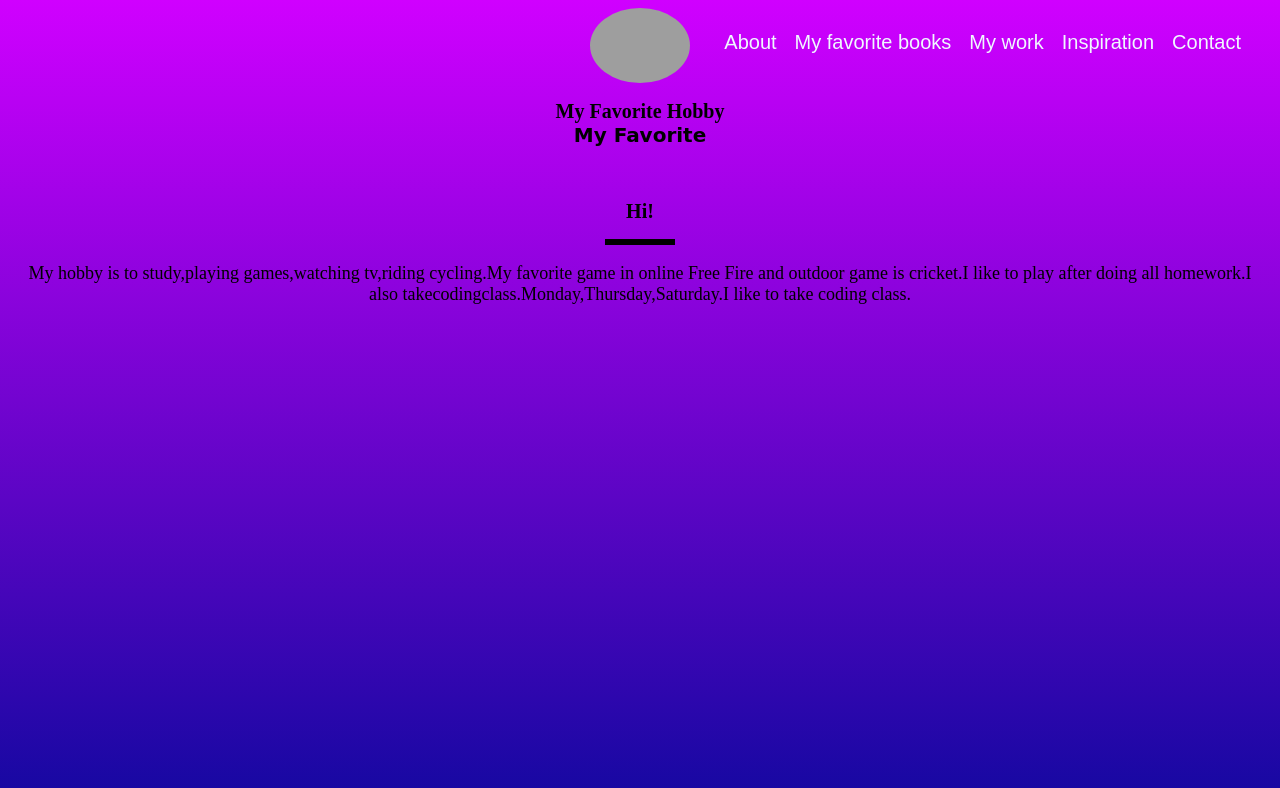
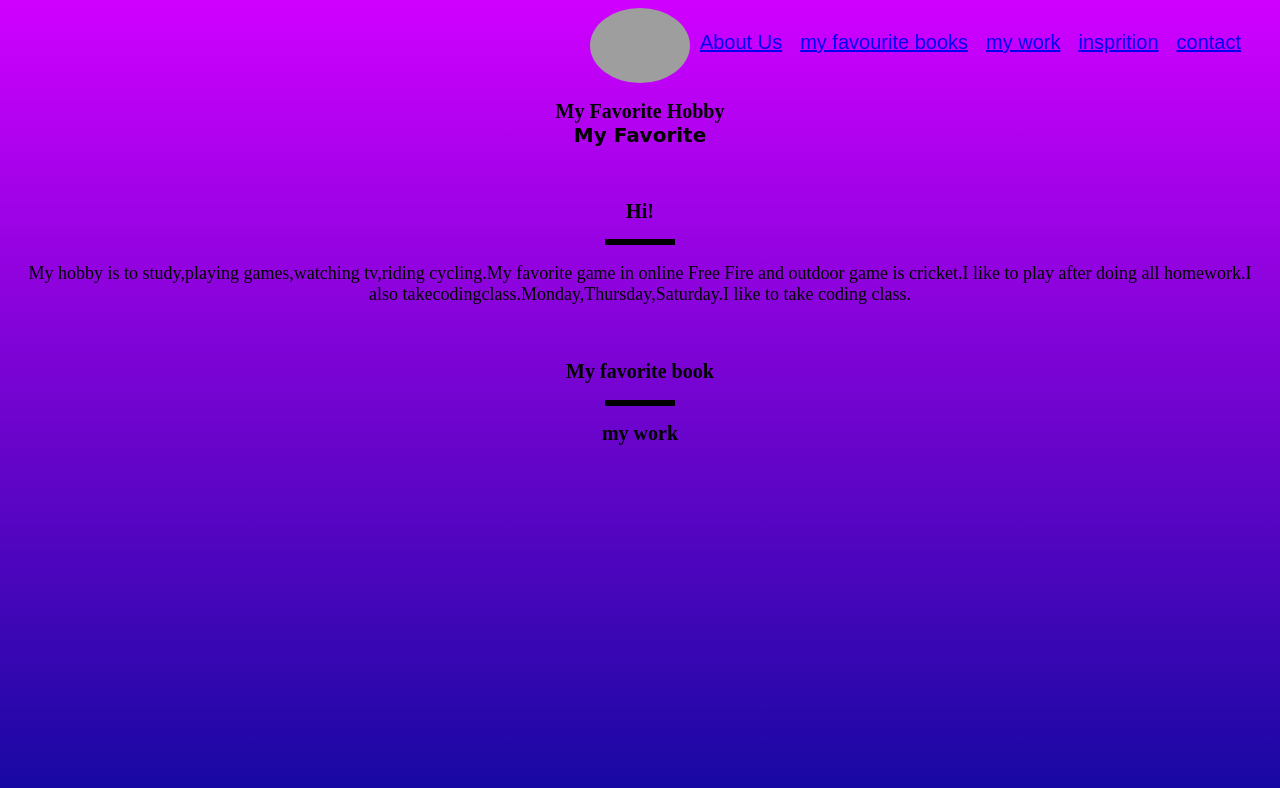
Before and after one commit to rajveerjaiswal997/project-58, a plain HTML site: page index.html in a window 1280 px wide. Drawn offline with Linux system fonts and the light colour scheme; grey boxes are pictures that could not be loaded; a web font is replaced by a local one.

Commit message:
Add files via upload

```diff
--- a/index.html
+++ b/index.html
@@ -13,11 +13,11 @@
 
 <body>
   <ul class="menu">
-    <li class="link">About</li>
-    <li class="link">My favorite books</li>
-    <li class="link">My work</li>
-    <li class="link">Inspiration</li>
-    <li class="link">Contact</li>
+    <li class="link"><a href="about">About Us</a></li>
+    <li class="link"><a href=" my favorite book">my favourite books</a></li>
+    <li class="link"><a href="my work">my work</a></li>
+      <li class="link"><a href="insprition">insprition</a></li>
+    <li class="link"><a href="contact">contact</a></li>
   </ul>
             <img id="profile" src="https://i.pinimg.com/originals/dd/64/da/dd64da585bc57cb05e5fd4d8ce873f57.png">
   <section id="favorite">
@@ -30,6 +30,15 @@
         <div class="line"></div>
         <p> My hobby is to study,playing games,watching tv,riding cycling.My favorite game in online Free Fire and outdoor game is cricket.I like to play after doing all homework.I also takecodingclass.Monday,Thursday,Saturday.I like to take coding class.</p>
     </section>
+    <section id="my favorite book">
+    <h1>My favorite book</h1>
+    <div class="line"></div>
+    <a class="articlas"
+ href="https://en.wikipedia.org/wiki/Mowgli" target="_blank"></a>
+    </section>
+    <section id="my work">
+    <h1>my work</h1>
+    </section>
 </body>
 
 </html>
```
